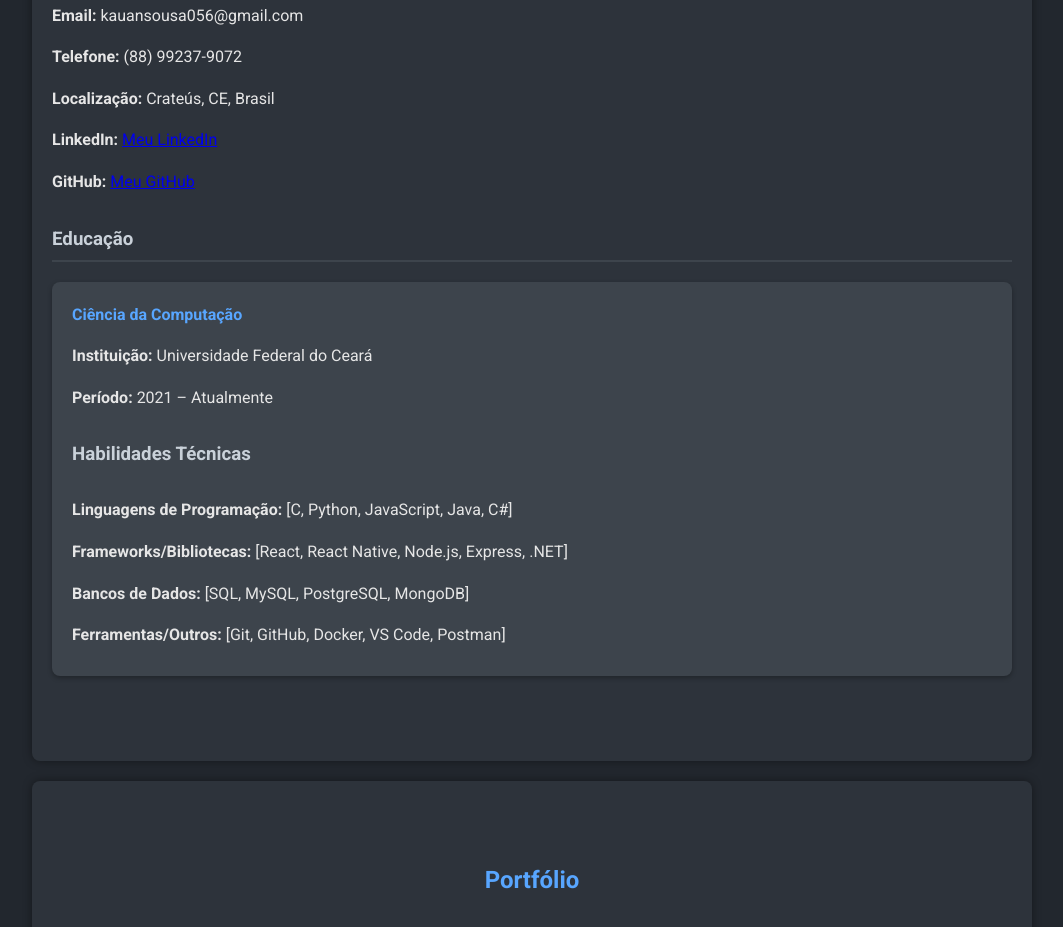
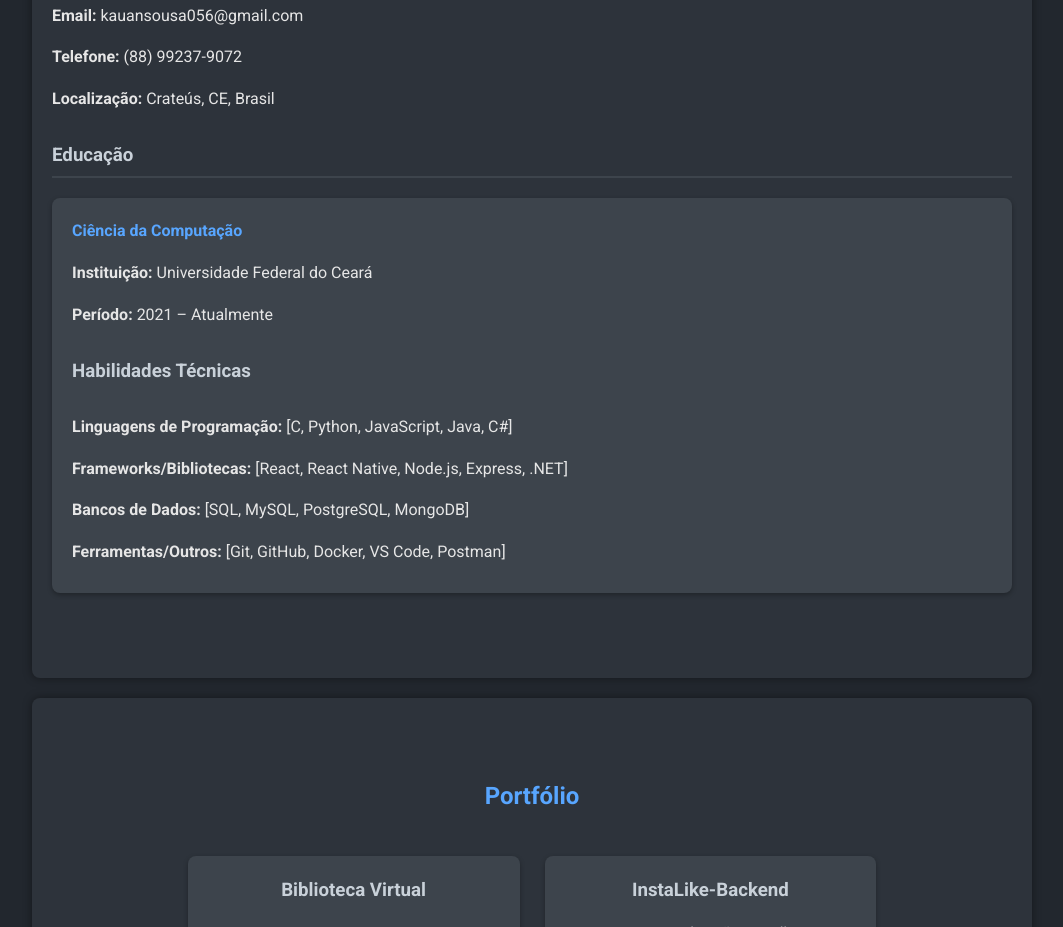
Before and after one commit to kauansantanaa/kauansantanaa.github.io, a plain HTML site: page index.html in a window 1280 px wide. Shown: the part 955-1882 px from the top of the page, without its empty margins (108-1171 px from the left). Drawn offline with Linux system fonts and the light colour scheme.

Commit message:
trabalho dirigido 1

```diff
--- a/index.html
+++ b/index.html
@@ -35,8 +35,6 @@
     <p><strong>Email:</strong> kauansousa056@gmail.com</p>
     <p><strong>Telefone:</strong> (88) 99237-9072</p>
     <p><strong>Localização:</strong> Crateús, CE, Brasil</p>
-    <p><strong>LinkedIn:</strong> <a href="https://www.linkedin.com/in/kauansantana/" target="_blank">Meu LinkedIn</a></p>
-    <p><strong>GitHub:</strong> <a href="https://github.com/kauansantanaa" target="_blank">Meu GitHub</a></p>
 
     <h3>Educação</h3>
     <div class="resume-item">
```
